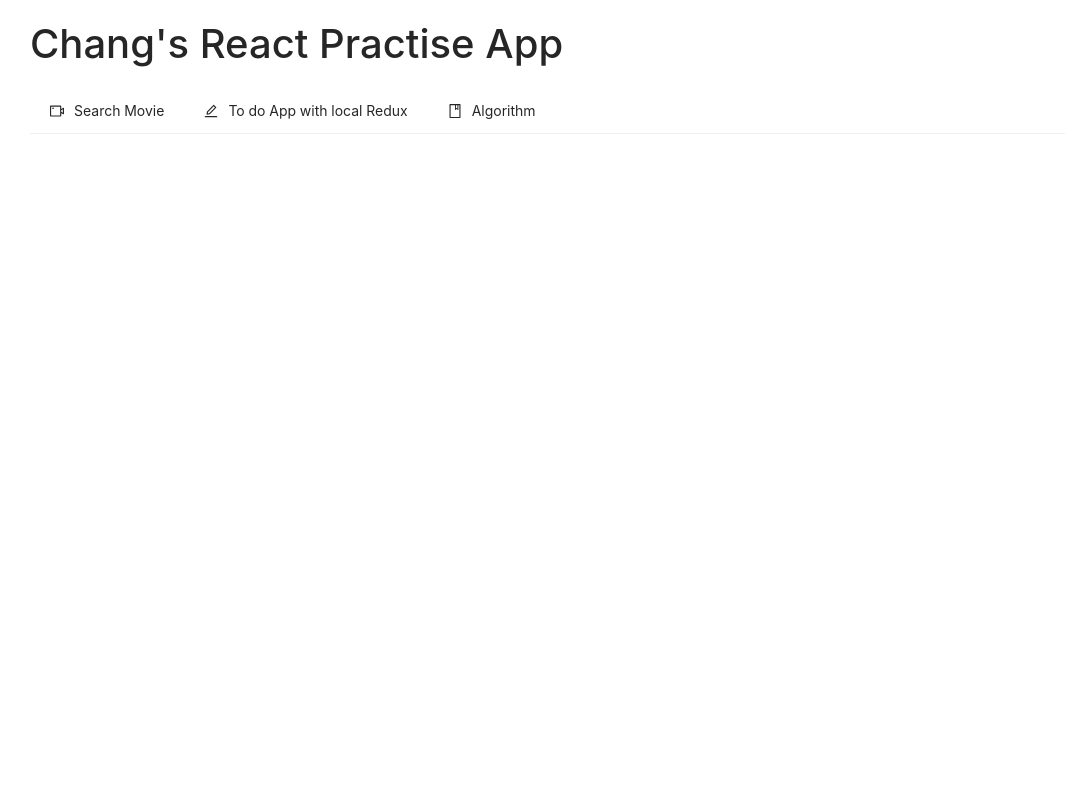
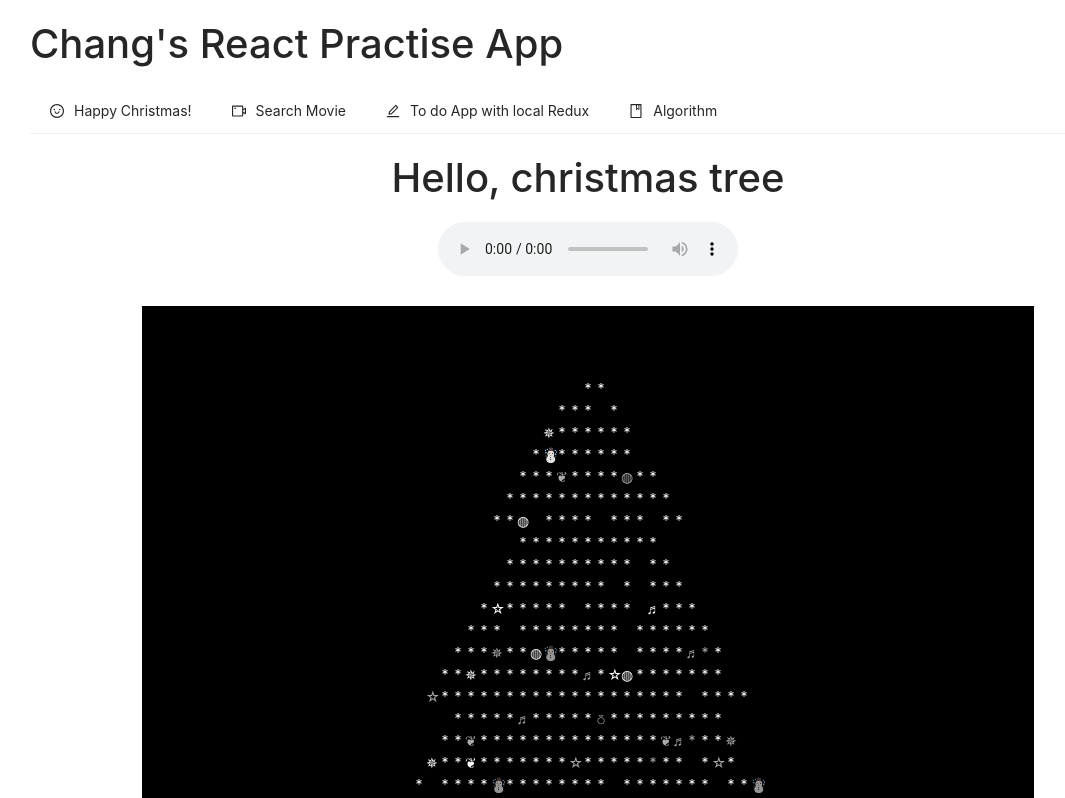
Before and after one commit to ChangLyu/clothAndStyleCollection, a React (Create React App) app: page / in a window 1280 px wide. Shown: the top 798 px of the page, without its empty margins (52-1117 px from the left). Built offline with nearby package versions, Linux system fonts and the light colour scheme.

Commit message:
add christmas tree

```diff
--- a/package.json
+++ b/package.json
@@ -11,6 +11,7 @@
     "antd": "^4.9.4",
     "big-integer": "^1.6.48",
     "bootstrap": "^5.1.3",
+    "html-react-parser": "^1.4.3",
     "node-sass": "^4.14.1",
     "react": "^17.0.1",
     "react-bootstrap": "^1.6.4",
--- a/src/components/App.js
+++ b/src/components/App.js
@@ -10,9 +10,10 @@ import MovieSearchApp from './moviesearch/MovieSearchApp';
 import TodoApp from './todolist/TodoApp';
 import 'bootstrap/dist/css/bootstrap.min.css';
 import 'antd/dist/antd.css';
-import { VideoCameraOutlined, EditOutlined, BookOutlined } from '@ant-design/icons';
+import { VideoCameraOutlined, EditOutlined, BookOutlined, SmileOutlined } from '@ant-design/icons';
 import AlgorithmApp from './algorithm/AlgorithmApp';
 import { Container } from 'react-bootstrap';
+import ChristmasTree from './christmas-tree/ChristmasTree';
 /**TODO:
  * 3. refactor movie search app, refactor reducer out
  * 3. add more functions, ranks system
@@ -27,6 +28,9 @@ function App() {
           <div>
             <div className="menu-container">
               <Menu mode="horizontal">
+              <Menu.Item icon={<SmileOutlined />} key="christmastree">
+                  <Link to="/christmastree">Happy Christmas!</Link>
+                </Menu.Item>
                 <Menu.Item icon={<VideoCameraOutlined />} key="moviesearch">
                   <Link to="/moviesearch">Search Movie</Link>
                 </Menu.Item>
@@ -43,6 +47,12 @@ function App() {
             renders the first one that matches the current URL. */}
             <div className="main-content">
               <Switch>
+                <Route exact path="/">
+                  <ChristmasTree />
+                </Route>
+                <Route path="/christmastree">
+                  <ChristmasTree />
+                </Route>
                 <Route path="/moviesearch">
                   <MovieSearchApp />
                 </Route>
--- a/src/components/algorithm/algorithems/QuickSort.js
+++ b/src/components/algorithm/algorithems/QuickSort.js
@@ -1,7 +1,6 @@
 import React, { useState } from "react";
 import { Input } from 'antd';
 import { quickSortFirstPivot, quickSortLastPivot, quickSortMedianPivot } from "../../../utils/algorithm.quicksort";
-import { logger } from "../../../utils/logger";
 export default function QuickSort() {
     // todo: add other algorithem to count inversion, and do time comparision
     const [list, setList] = useState(null);
--- /dev/null
+++ b/src/components/christmas-tree/ChristmasTree.js
@@ -0,0 +1,153 @@
+import React from "react";
+import "./ChristmasTree.scss";
+import parse from "html-react-parser";
+class ChristmasTree extends React.Component {
+  // make submit work, form more beautiful 闪不同颜色
+  // 让音乐自动播放
+  // intergrate with
+
+  drawCustomTree(blockNumStr, blockRowStr) {
+    let result = '<div className="inner_container">';
+    let blockNum = parseInt(blockNumStr);
+    let blockRow = parseInt(blockRowStr);
+    let input_ele_num = 1;
+    let current_last_row_ele_count;
+    for (let i = 0; i < blockNum; i++) {
+      current_last_row_ele_count = input_ele_num + 2 * (blockRow - 1);
+      input_ele_num =
+        current_last_row_ele_count - 4 > 0 ? current_last_row_ele_count - 4 : 1; // the new block initial row count is 4 less than last row number in last block
+    }
+    let last_block_last_row_ele_count = current_last_row_ele_count;
+
+    result += this.printCustomTree(
+      blockNum,
+      blockRow,
+      last_block_last_row_ele_count
+    );
+    result += this.printCustomLog(last_block_last_row_ele_count);
+    return parse(result + "</div>");
+  }
+
+  // number of block going to print, the number of rows in each block
+  printCustomTree(number_block, number_row, last_block_last_row_ele_count) {
+    let result = "";
+    let init_row_ele_count = 1;
+    let input_ele_num = init_row_ele_count;
+    input_ele_num = init_row_ele_count;
+    for (let i = 0; i < number_block; i++) {
+      let last_row_ele_count = input_ele_num + 2 * (number_row - 1);
+      let current_block_shift_number =
+        (last_block_last_row_ele_count - last_row_ele_count) / 2;
+      result += this.customizeTriangle(
+        number_row,
+        input_ele_num,
+        current_block_shift_number
+      );
+      input_ele_num = last_row_ele_count - 4 > 0 ? last_row_ele_count - 4 : 1; // the new block initial row count is 4 less than last row number in last block
+    }
+    return result;
+  }
+
+  printCustomLog(count) {
+    let result = "";
+    let basicStar = '<span className="treeLeaf">*</span>';
+    let basicSpace = '<span className="treeLeaf">&nbsp;</span>';
+    let logSpace = basicSpace.repeat((count - 1) / 4);
+    let logStar = basicStar.repeat((count + 1) / 2);
+    let linePrint = logSpace + logStar;
+    for (let i = 0; i <= (count + 1) / 4; i++) {
+      result += linePrint + "<br>\n";
+    }
+    return result;
+  }
+
+  // height is the row numbe of the triangle, input_ele_num is the first
+  customizeTriangle(height, input_ele_num, shift_number = 0) {
+    let result = "";
+    let basicSpace = '<span className="treeLeaf">&nbsp;</span>';
+    // line number is (input_ele_num +1)/2, line number start from 1
+    let line_number = (input_ele_num + 1) / 2;
+    let total_height = height + line_number - 1;
+    for (let i = line_number; i <= total_height; i++) {
+      let treeSpaceBefore = basicSpace.repeat(total_height - i + shift_number);
+      let treeStar = this.generateLeavies(2 * i - 1);
+      result += treeSpaceBefore + treeStar + "<br/>\n";
+    }
+    return result;
+  }
+
+  generateLeavies(number) {
+    let treeStar = "";
+    for (let j = 0; j < number; j++) {
+      treeStar = treeStar + this.generateLeaf(4);
+    }
+    return treeStar;
+  }
+
+  // less max, more decoration.
+  generateLeaf(max) {
+    let leaftypes = ["☆", "*", "⛣", "❦", "◍", "☃", "♬", "✵"];
+    let count = leaftypes.length;
+    let randomnumber = this.getRandomInt(0, max);
+    let leaf;
+    if (randomnumber === 1) {
+      let randomStyle = this.getRandomInt(1, 3);
+      leaf =
+        '<span className="treeLeaf blink' +
+        randomStyle +
+        '">' +
+        leaftypes[this.getRandomInt(0, count - 1) % count] +
+        "</span>";
+    } else {
+      leaf = '<span className="treeLeaf">' + leaftypes[1] + "</span>";
+    }
+    return leaf;
+  }
+
+  /**
+   * Returns a random integer between min (inclusive) and max (inclusive).
+   * The value is no lower than min (or the next integer greater than min
+   * if min isn't an integer) and no greater than max (or the next integer
+   * lower than max if max isn't an integer).
+   * Using Math.round() will give you a non-uniform distribution!
+   */
+  getRandomInt(min, max) {
+    min = Math.ceil(min);
+    max = Math.floor(max);
+    return Math.floor(Math.random() * (max - min + 1)) + min;
+  }
+
+  reDraw() {
+    let blockNum = document.getElementById("blockNum").value;
+    let RowNum = document.getElementById("RowNum").value;
+    this.drawCustomTree(blockNum, RowNum);
+  }
+
+  render() {
+    return (
+      <div className="outer_container">
+        <h1>Hello, christmas tree</h1>
+        <audio ref="audio_tag" src="https://www.thewavsite.com/Christmas/All%20I%20Want%20for%20Christmas%20for%20Is%20You%20-%20Mariah%20Carey.wav" controls autoPlay/>
+        <div className="christmastree_container">
+          {this.drawCustomTree(3, 8)}
+        </div>
+
+
+
+        {/* <div>
+            <form onSubmit={this.reDraw}>
+              <label htmlFor="blockNum">Block Number: </label>
+              <input type="text" id="blockNum" />
+              <br />
+              <label htmlFor="RowNum">Row Number: </label>
+              <input type="text" id="RowNum" />
+              <br />
+              <input type="submit" value="Submit" />
+            </form>
+          </div> */}
+      </div>
+    );
+  }
+}
+
+export default ChristmasTree;
--- /dev/null
+++ b/src/components/christmas-tree/ChristmasTree.scss
@@ -0,0 +1,50 @@
+.outer_container{
+    width: 80%;
+    display: flex;
+    flex-direction: column;
+    align-items: center;
+    h1{
+        text-align: center;
+    }
+    .inner_container{
+        margin:50px auto;
+    }
+}
+.christmastree_container {
+    background-color: black;
+    margin: 30px auto;
+    display: flex;
+    justify-content: center;
+    color: white;
+    height: 100vh;
+    width: 100%;
+  }
+
+  .treeLeaf {
+    width: 13px;
+    height: 20px;
+    display: inline-block;
+    text-align: center;
+  }
+
+  .blink1 {
+    animation: blink 800ms linear infinite;
+  }
+  .blink2 {
+    animation: blink 1200ms linear infinite;
+  }
+  .blink3 {
+    animation: blink 1600ms linear infinite;
+  }
+
+  @keyframes blink {
+    0% {
+      opacity: 0;
+    }
+    50% {
+      opacity: 1;
+    }
+    100% {
+      opacity: 0;
+    }
+  }
--- a/src/components/todolist/TodoList.js
+++ b/src/components/todolist/TodoList.js
@@ -1,5 +1,5 @@
 import { connect } from "react-redux";
-import { getTodos, getTodosByCurrentVisibilityFilter } from "../../redux/selectors/selectors";
+import { getTodosByCurrentVisibilityFilter } from "../../redux/selectors/selectors";
 import { updateTodoAction, toggleTodoAction, deleteTodoAction } from "./../../redux/actions/todoActions";
 import Todo from "./Todo";
 
```
